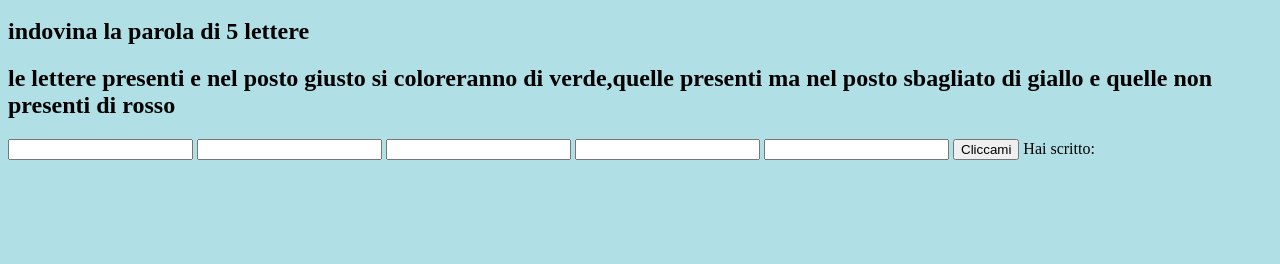
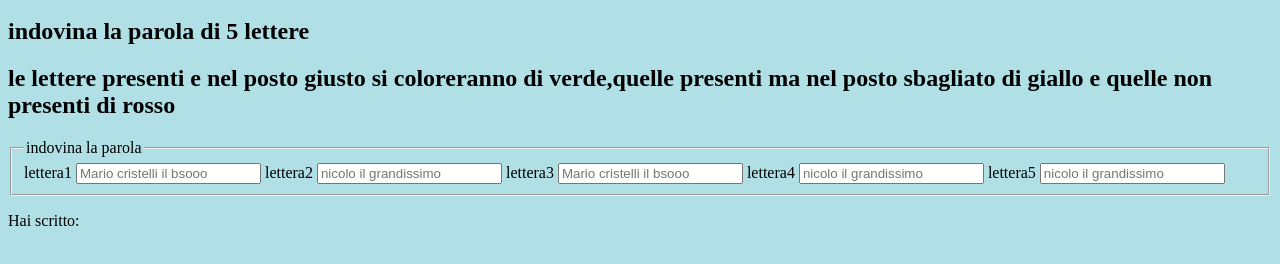
Before and after one commit to pietrobridi/informatica_2026-2027, a plain HTML site: page wordle.html in a window 1280 px wide. Shown: the part 48-312 px from the top of the page. Drawn offline with Linux system fonts and the light colour scheme.

Commit message:
bibibibo

```diff
--- a/wordle.html
+++ b/wordle.html
@@ -14,17 +14,26 @@
     <h2>le lettere presenti e nel posto giusto si coloreranno di verde,quelle presenti ma nel posto sbagliato di giallo e quelle non presenti di rosso</h2>
 
 
+      <form action =”/inserisci” method= ”POST”>
+        <fieldset>
+          <legend>indovina la parola</legend>
+          <label for="lettera1">lettera1</label>
+          <input type="text" id="lettera1" name="lettera1" placeholder="Mario cristelli il bsooo ">
+          <label for="lettera2">lettera2</label>
+          <input type="text" id="lettera2" name="lettera2" placeholder="nicolo il grandissimo ">
+          <label for="lettera3">lettera3</label>
+          <input type="text" id="lettera3" name="lettera3" placeholder="Mario cristelli il bsooo ">
+          <label for="lettera4">lettera4</label>
+          <input type="text" id="lettera4" name="lettera4" placeholder="nicolo il grandissimo ">
+          <label for="lettera5">lettera5</label>
+          <input type="text" id="lettera5" name="lettera5" placeholder="nicolo il grandissimo ">
 
-        <!-- Campo di input con ID 'parola' -->
-        <input type="text" id="lettera1" placeholder="">
-        <input type="text" id="lettera2" placeholder="">
-        <input type="text" id="lettera3" placeholder="">
-        <input type="text" id="lettera4" placeholder="">
-        <input type="text" id="lettera5" placeholder="">
-        <input type="button" value="Cliccami">
+        </fieldset>
+
+     </form>
 
 
-    Hai scritto: <id="lettera1">
+    Hai scritto: <id="letter1">
 
 </body>
 </html>
```
Also changed, not shown: Untitled-1.html (added, +32 -0 lines).
